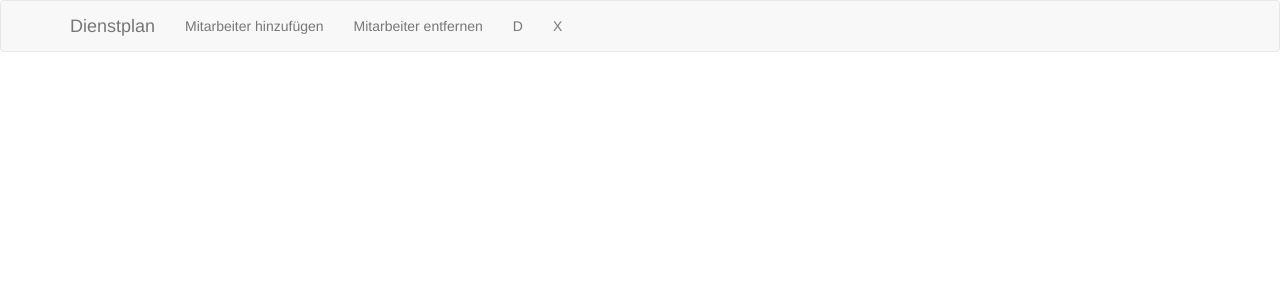
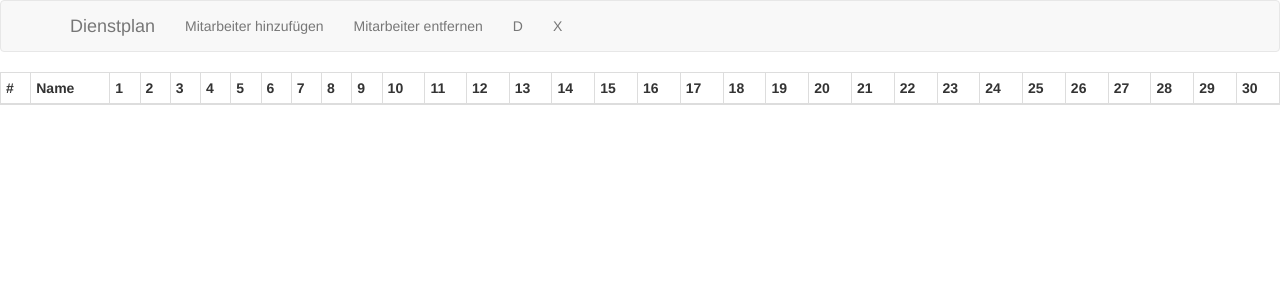
Before and after one commit to CristianCristea/dienstplan, a React (Create React App) app: page / in a window 1280 px wide. Shown: the top 300 px of the page. Built offline with nearby package versions, Linux system fonts and the light colour scheme.

Commit message:
Render roster

```diff
--- a/src/App.js
+++ b/src/App.js
@@ -74,7 +74,10 @@ class App extends Component {
           openModal={() => this.openModal()}
           registerEmployee={this.registerEmployee}
         />
-        <Roster />
+        <Roster
+          employees={this.state.employees}
+          daysInMonth={this.state.daysInMonth}
+        />
       </div>
     );
   }
--- a/src/components/Roster.js
+++ b/src/components/Roster.js
@@ -1,7 +1,47 @@
 import React from 'react';
+import { Table } from 'react-bootstrap';
+import TableRow from './TableRow';
 
-const Roster = () => {
-  return <table />;
-};
+class Roster extends React.Component {
+  fillTableRow(days, workDay) {
+    const row = [];
+    for (let i = 1; i <= days; i++) {
+      if (!workDay) {
+        row.push(i);
+      } else {
+        row.push(workDay);
+      }
+    }
+
+    return row;
+  }
+
+  render() {
+    const { employees } = this.props;
+
+    return (
+      <Table striped bordered condensed hover>
+        <thead>
+          <tr>
+            <th>#</th>
+            <th>Name</th>
+            {this.fillTableRow(30).map(row => <th>{row}</th>)}
+          </tr>
+        </thead>
+        <tbody>
+          {employees.map(employee => {
+            return (
+              <TableRow
+                employee={employee}
+                employeeNumber={employees.indexOf(employee)}
+                fillEmployeeRow={this.fillTableRow}
+              />
+            );
+          })}
+        </tbody>
+      </Table>
+    );
+  }
+}
 
 export default Roster;
--- /dev/null
+++ b/src/components/TableRow.js
@@ -0,0 +1,15 @@
+import React from 'react';
+
+const TableRow = ({ fillEmployeeRow, employee, employeeNumber }) => {
+  return (
+    <tr>
+      <td>{employeeNumber}</td>
+      <td>
+        {employee.firstName} {employee.lastName}
+      </td>
+      {fillEmployeeRow(30, 'X').map(row => <td>{row}</td>)}
+    </tr>
+  );
+};
+
+export default TableRow;
```
